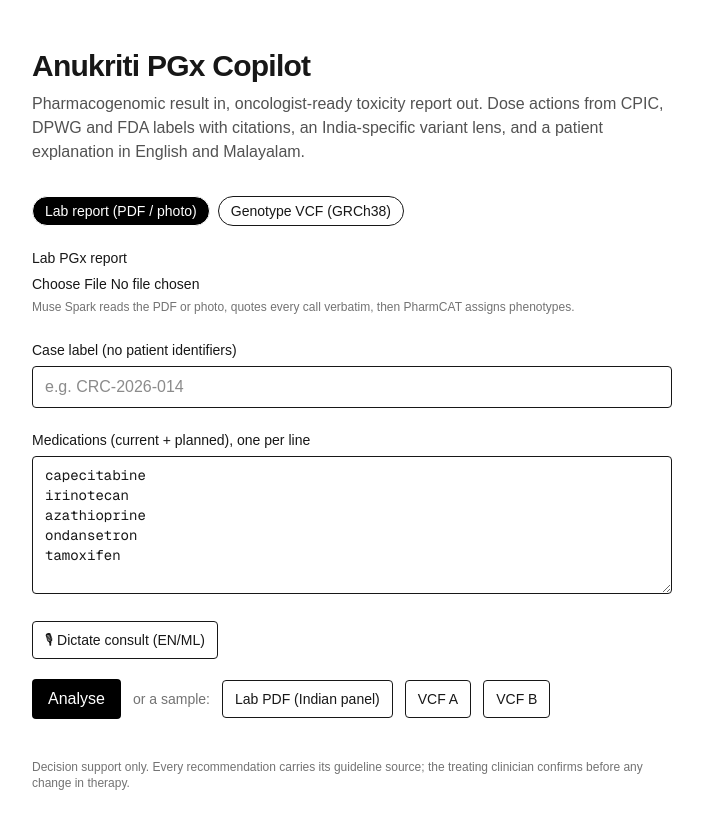
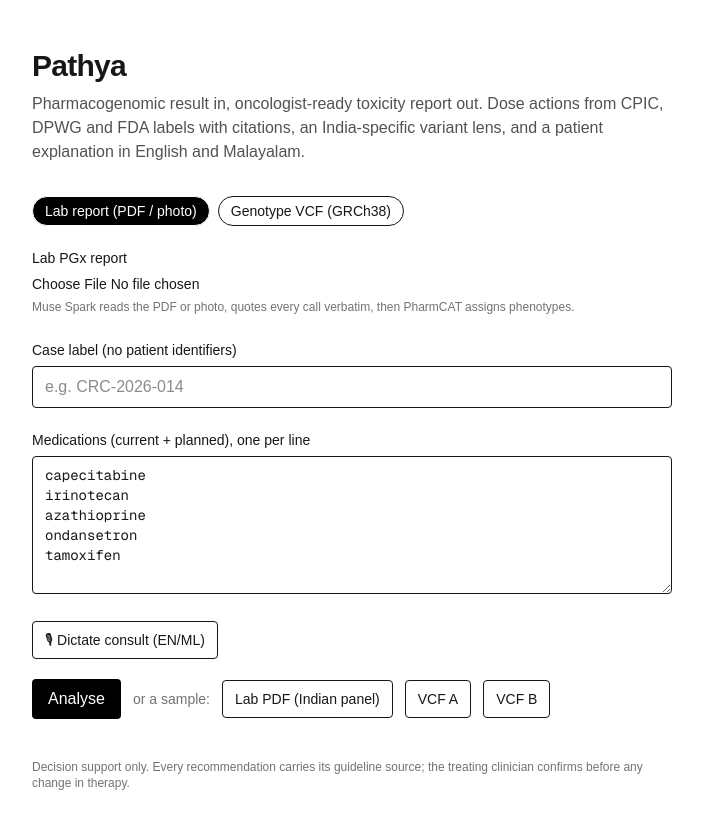
Before and after one commit to Abm32/pathya, a Next.js app: page / in a window 1280 px wide. Shown: the top 828 px of the page, without its empty margins (288-991 px from the left). Built offline with nearby package versions, Linux system fonts and the light colour scheme.

Commit message:
feat: rename product to Pathya
Co-Authored-By: Claude Fable 5.1 <noreply@anthropic.com>

```diff
--- a/package.json
+++ b/package.json
@@ -1,5 +1,5 @@
 {
-  "name": "anukriti-pgx",
+  "name": "pathya",
   "packageManager": "pnpm@10.9.7",
   "version": "0.1.0",
   "private": true,
--- a/src/app/layout.tsx
+++ b/src/app/layout.tsx
@@ -13,8 +13,8 @@ const geistMono = Geist_Mono({
 });
 
 export const metadata: Metadata = {
-  title: "Create Next App",
-  description: "Generated by create next app",
+  title: "Pathya",
+  description: "Pharmacogenomic result in, oncologist-ready toxicity report out, in the patient's language.",
 };
 
 export default function RootLayout({ children }: LayoutProps<"/">) {
--- a/src/app/login/page.tsx
+++ b/src/app/login/page.tsx
@@ -18,7 +18,7 @@ function Form() {
         else setErr((await res.json()).error ?? "failed");
       }}
     >
-      <h1 className="text-xl font-semibold">Anukriti PGx Copilot</h1>
+      <h1 className="text-xl font-semibold">Pathya</h1>
       <p className="text-sm text-neutral-600">Pilot access. Enter the code you were given.</p>
       <input value={code} onChange={(e) => setCode(e.target.value)} type="password" autoFocus className="w-full rounded border px-3 py-2" placeholder="Access code" />
       <button className="w-full rounded bg-black px-4 py-2 text-white">Enter</button>
--- a/src/app/page.tsx
+++ b/src/app/page.tsx
@@ -39,7 +39,7 @@ export default function Home() {
 
   return (
     <main className="mx-auto max-w-2xl px-4 py-12">
-      <h1 className="text-3xl font-semibold tracking-tight">Anukriti PGx Copilot</h1>
+      <h1 className="text-3xl font-semibold tracking-tight">Pathya</h1>
       <p className="mt-2 text-neutral-600">
         Pharmacogenomic result in, oncologist-ready toxicity report out. Dose actions from CPIC, DPWG and FDA labels with citations,
         an India-specific variant lens, and a patient explanation in English and Malayalam.
```
Also changed, not shown: 3 other files (tests, documents, lock files or other folders).
